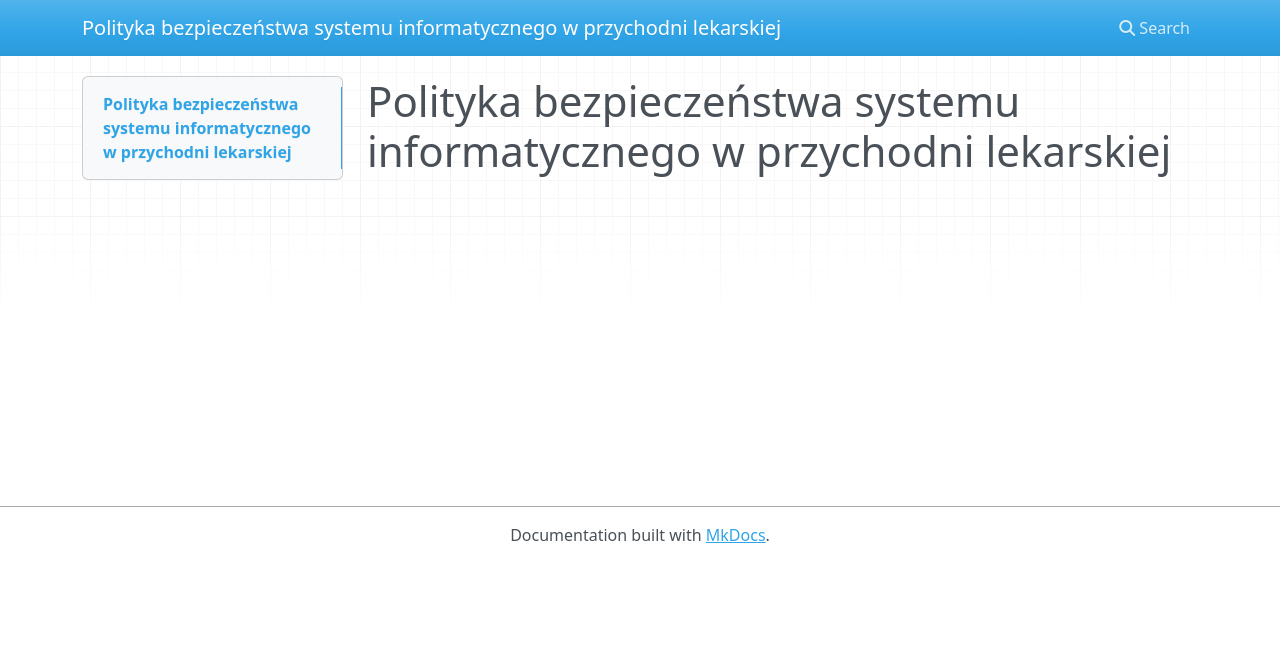
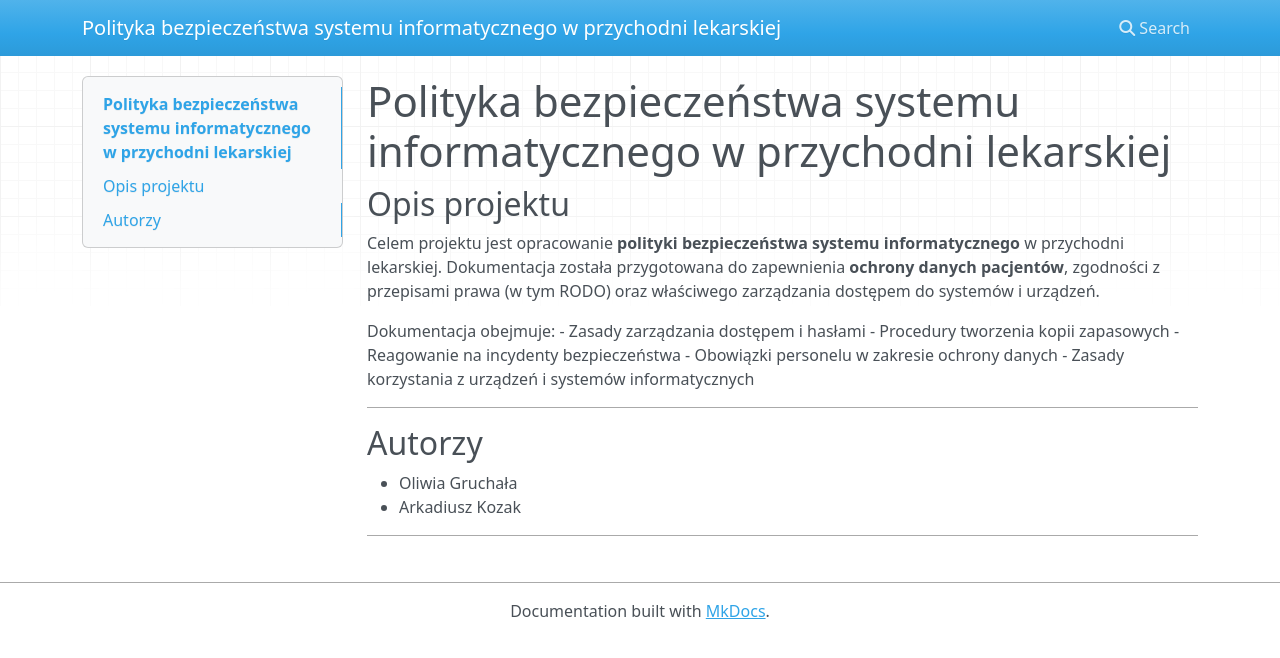
Before and after one commit to oligru/Polityka-bezpieczenstwa-projekt, an MkDocs documentation site: the page built from docs/index.md, in a window 1280 px wide. Shown: the top 658 px of the page. Built offline with MkDocs 1.6.1, drawn with Linux system fonts in a browser that asks for light colours; nearby versions of some CDN libraries.

Commit message:
dodanie tresci strony tytulowej

```diff
--- a/docs/index.md
+++ b/docs/index.md
@@ -1 +1,21 @@
 # Polityka bezpieczeństwa systemu informatycznego w przychodni lekarskiej
+
+## Opis projektu
+
+Celem projektu jest opracowanie **polityki bezpieczeństwa systemu informatycznego** w przychodni lekarskiej. Dokumentacja została przygotowana do zapewnienia **ochrony danych pacjentów**, zgodności z przepisami prawa (w tym RODO) oraz właściwego zarządzania dostępem do systemów i urządzeń.
+
+Dokumentacja obejmuje:
+- Zasady zarządzania dostępem i hasłami
+- Procedury tworzenia kopii zapasowych
+- Reagowanie na incydenty bezpieczeństwa
+- Obowiązki personelu w zakresie ochrony danych
+- Zasady korzystania z urządzeń i systemów informatycznych
+
+---
+
+## Autorzy
+
+- Oliwia Gruchała
+- Arkadiusz Kozak
+
+---
```
